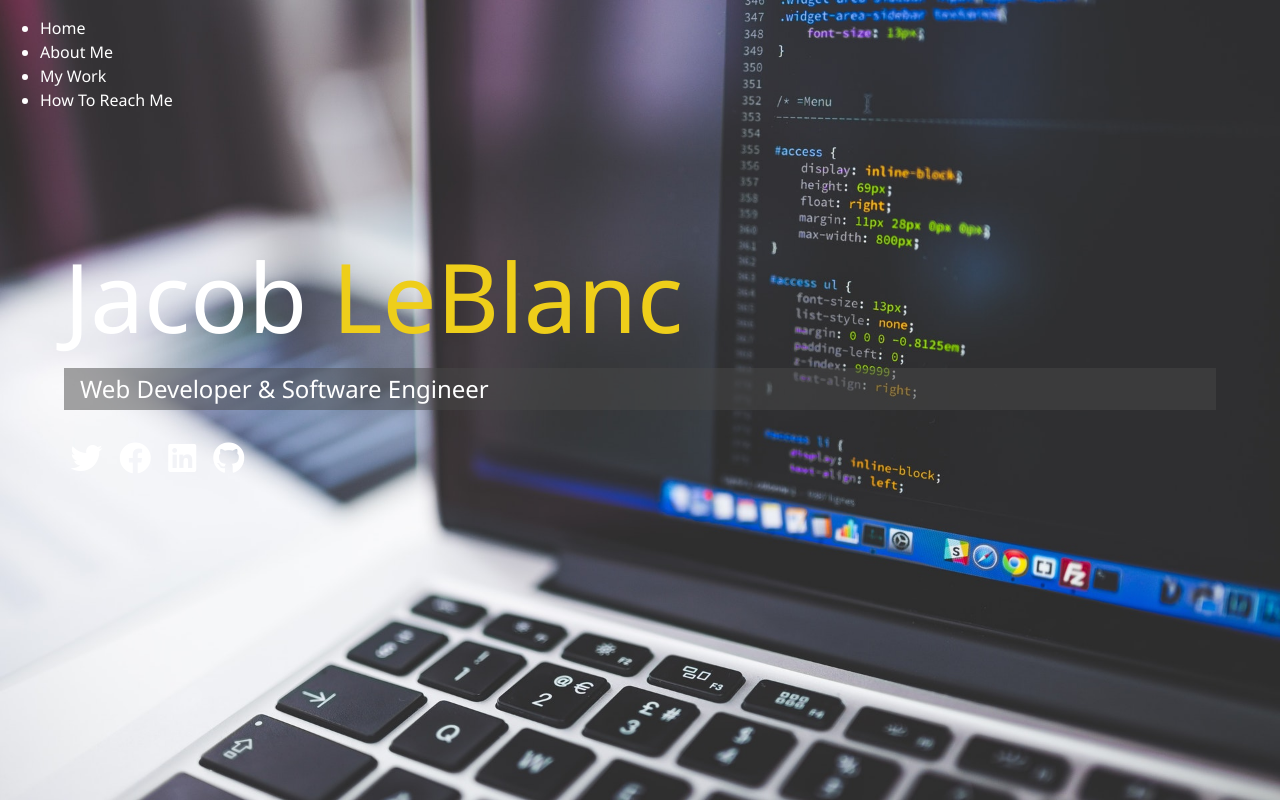
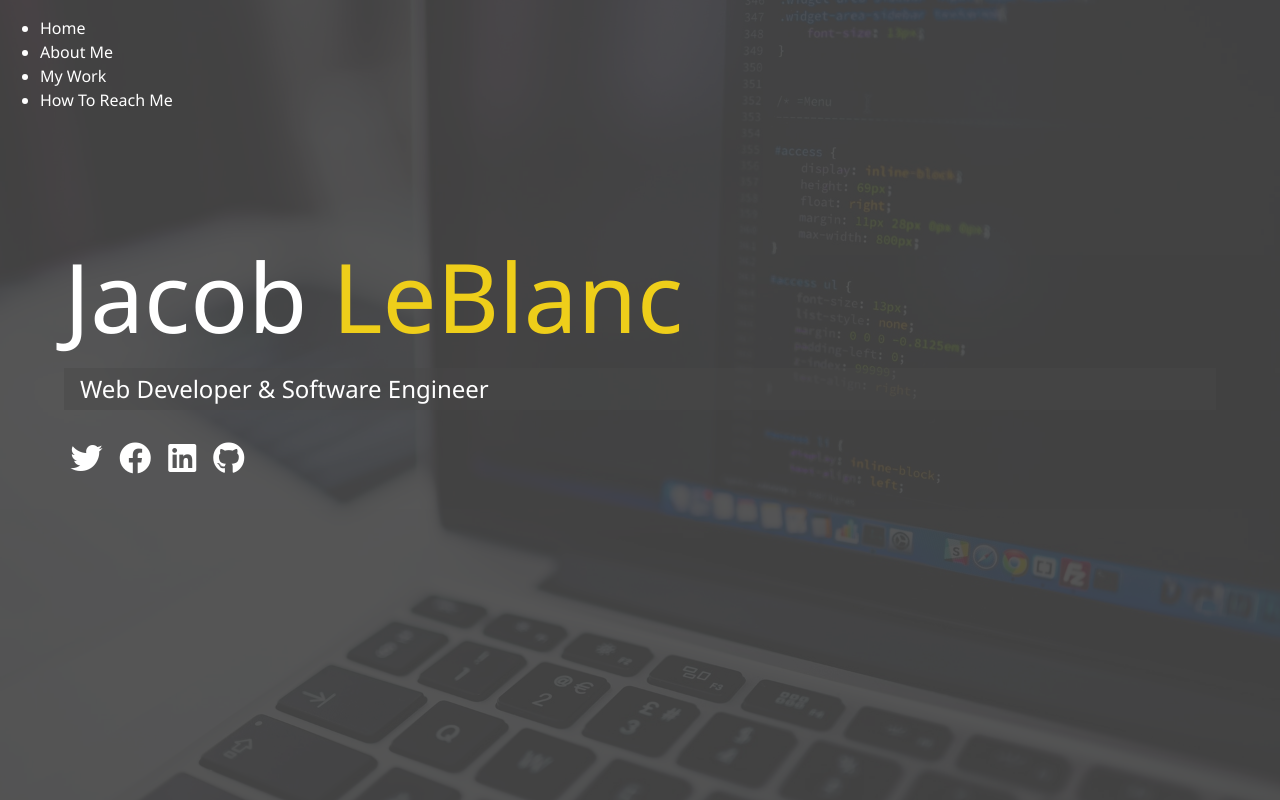
Before and after one commit to JacobTLeBlanc/PortfolioExample, a website: page dist/index.html in a window 1280 px wide. Drawn offline with Linux system fonts and the light colour scheme.

Commit message:
Index markup and main sass

```diff
--- /dev/null
+++ b/scss/_config.scss
@@ -0,0 +1,30 @@
+$primary-color: #444;
+$secondary-color: #EECE1A;
+$show-home-image: true;
+$home-image: url(../../img/background.jpg);
+$background-opacity: 0.9;
+
+@mixin easeOut {
+    transition: all 0.5s ease-out;
+}
+
+@mixin background {
+    @if $show-home-image {
+        &#bg-img {
+            background: $home-image;
+            background-attachment: fixed;
+            background-size: cover;
+
+            &:after {
+                content:'';
+                position: absolute;
+                top: 0;
+                right: 0;
+                width: 100%;
+                height: 100%;
+                background: rgba($primary-color, $background-opacity);
+                z-index: -1;
+            }
+        }
+    }
+}
--- a/scss/main.scss
+++ b/scss/main.scss
@@ -1,22 +1,4 @@
-$primary-color: #444;
-$secondary-color: #EECE1A;
-$show-home-image: true;
-$home-image: url(../../img/background.jpg);
-$background-opacity: 0.9;
-
-@mixin easeOut {
-    transition: all 0.5s ease-out;
-}
-
-@mixin background {
-    @if $show-home-image {
-        &#bg-img {
-            background: $home-image;
-            background-attachment: fixed;
-            background-size: cover;
-        }
-    }
-}
+@import 'config';
 
 * {
     box-sizing: border-box;
```
Also changed, not shown: dist/css/main.css.
